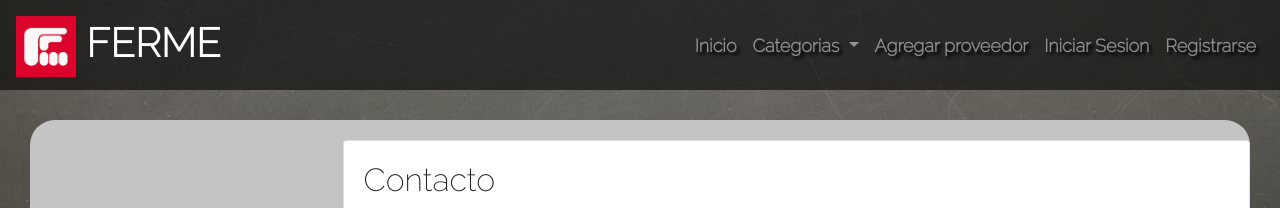
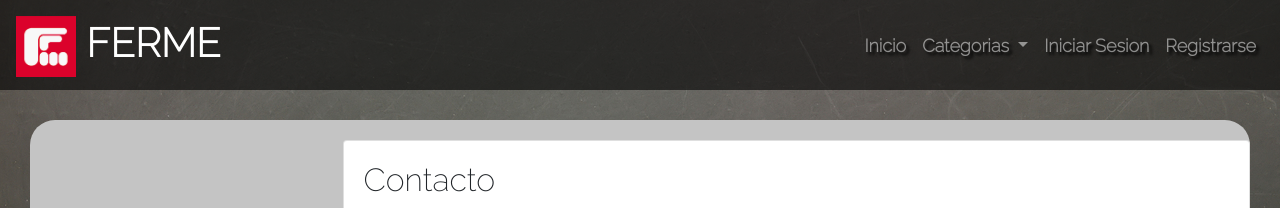
Before and after one commit to aljlorca/IWFF, a Django app: page /Contacto/ in a window 1280 px wide. Shown: the top 208 px of the page. Run offline with Django 3.2, Linux system fonts and the light colour scheme; some libraries are stand-ins or nearby versions.

Commit message:
procedimientos

```diff
--- a/core/templates/core/base.html
+++ b/core/templates/core/base.html
@@ -65,11 +65,11 @@
         <a class="nav-link" href="{% url 'listar_proveedor' %}">Listar proveedor</a>
       </li>
       {% endif %}
+
+      {% if perms.core.add_proveedor %}
       <li class="nav-item">
         <a class="nav-link" href="{% url 'nuevo_proveedor' %}">Agregar proveedor</a>
       </li>
-      {% if perms.core.add_proveedor %}
-
       {% endif %}
       {% if user.is_authenticated %}
 	  <li class="nav-item">
--- a/core/views.py
+++ b/core/views.py
@@ -66,6 +66,7 @@ def lista_prodcuto():
     for fila in out_cur:
         lista.append(fila)
     return lista
+#Procedimiento para modificar producto
 def modificar_producto(request, id):
     product = get_object_or_404(producto, id=id)
     data = {
@@ -81,6 +82,7 @@ def modificar_producto(request, id):
             data["form"] = formulario
 
     return render(request, 'core/producto/modificar.html', data)
+#Procedimiento para eliminar producto
 def eliminar_producto(request, id ):
     prod = get_object_or_404(producto, id=id)
     prod.delete()
@@ -112,15 +114,18 @@ def listar_familias(request):
 #funcion de almacenado de familias
 def nueva_familia(request):
     data = {
-        'familia':agregar_familia()
+        'form': AgregarFamiliaForms()
     }
     if request.method == 'POST':
-        nombre = request.POST.get('nombre')
-        salida = agregar_familia(nombre)
-        if salida == 1:
+        formulario = AgregarFamiliaForms(data=request.POST)
+        if formulario.is_valid():
+            formulario.save()
             messages.success(request, " Familia registrada correctamente ")
+        else:
+            data["form"] = formulario
+            messages.warning(request, "ERROR: La Familia no fue registrada")
 
-    return render(request, 'core/familia/agregar.html',data)
+    return render(request, 'core/producto/agregar.html', data)
 #Procedimiento para llamar a las familias
 def listar_familia():
     django_cursor = connection.cursor()
@@ -172,17 +177,18 @@ def listar_proveedor (request):
 #Funcion de almacenado de proveedor
 def nuevo_proveedor(request):
     data = {
-        'proveedor':agregar_proveedor()
+        'form': AgregarProveedorForms()
     }
     if request.method == 'POST':
-        rut = request.POST.get('rut')
-        nombre = request.POST.get('nombre')
-        telefono = request.POST.get('telefono')
-        rubro = request.POST.get('rubro')
-        salida = agregar_proveedor(rut,nombre,telefono,rubro)
-        if salida == 1:
-            messages.success(request, 'Proveedor registrado correctamente')
-    return render(request,'core/proveedor/agregar.html',data)
+        formulario = AgregarProveedorForms(data=request.POST)
+        if formulario.is_valid():
+            formulario.save()
+            messages.success(request, " Proveedor registrado correctamente ")
+        else:
+            data["form"] = formulario
+            messages.warning(request, "ERROR: El proveedor no fue registrado")
+
+    return render(request, 'core/producto/agregar.html', data)
 #Procedimiento de listado de proveedores
 def listar_proveedores():
     django_cursor = connection.cursor()
```
